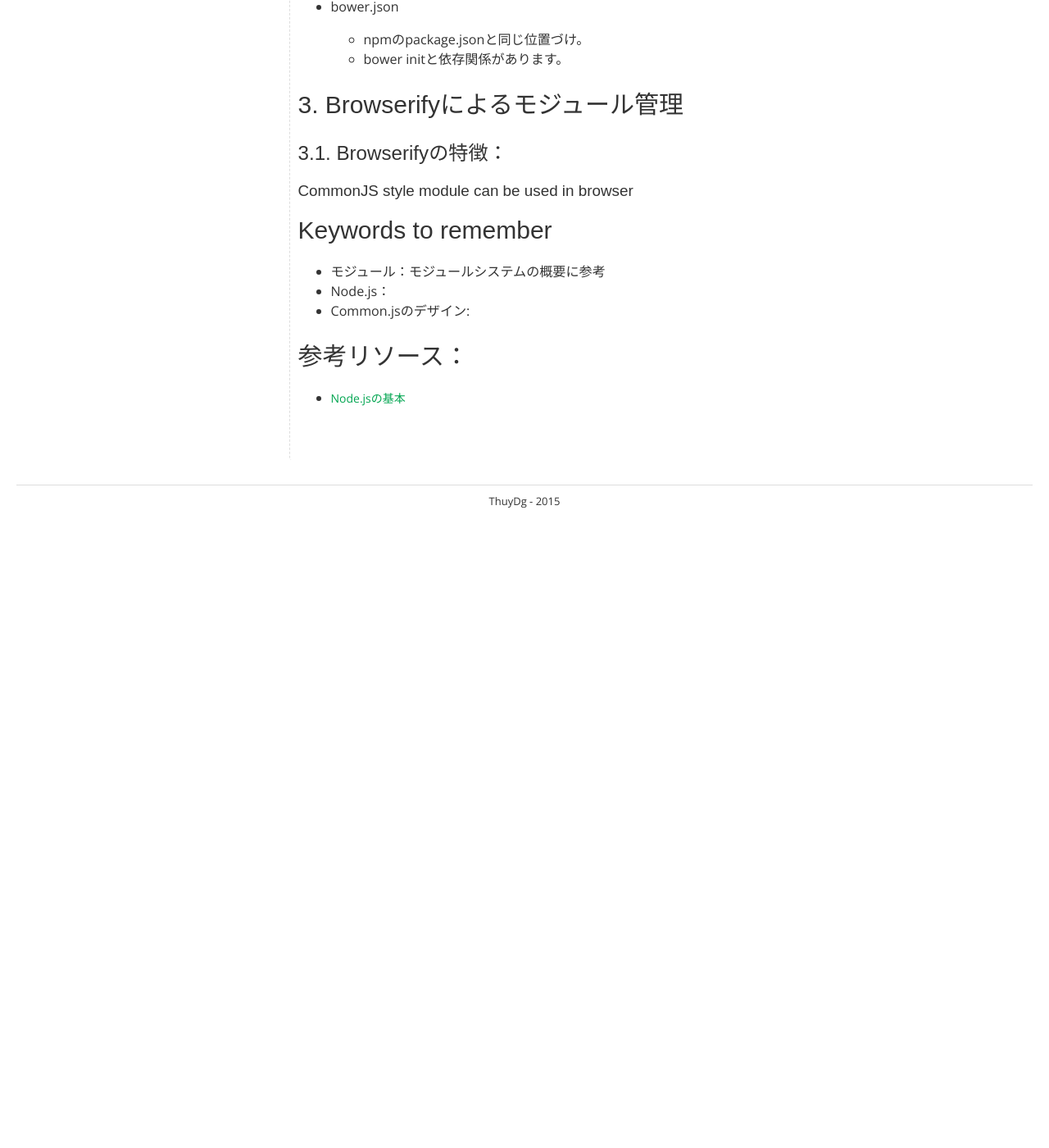
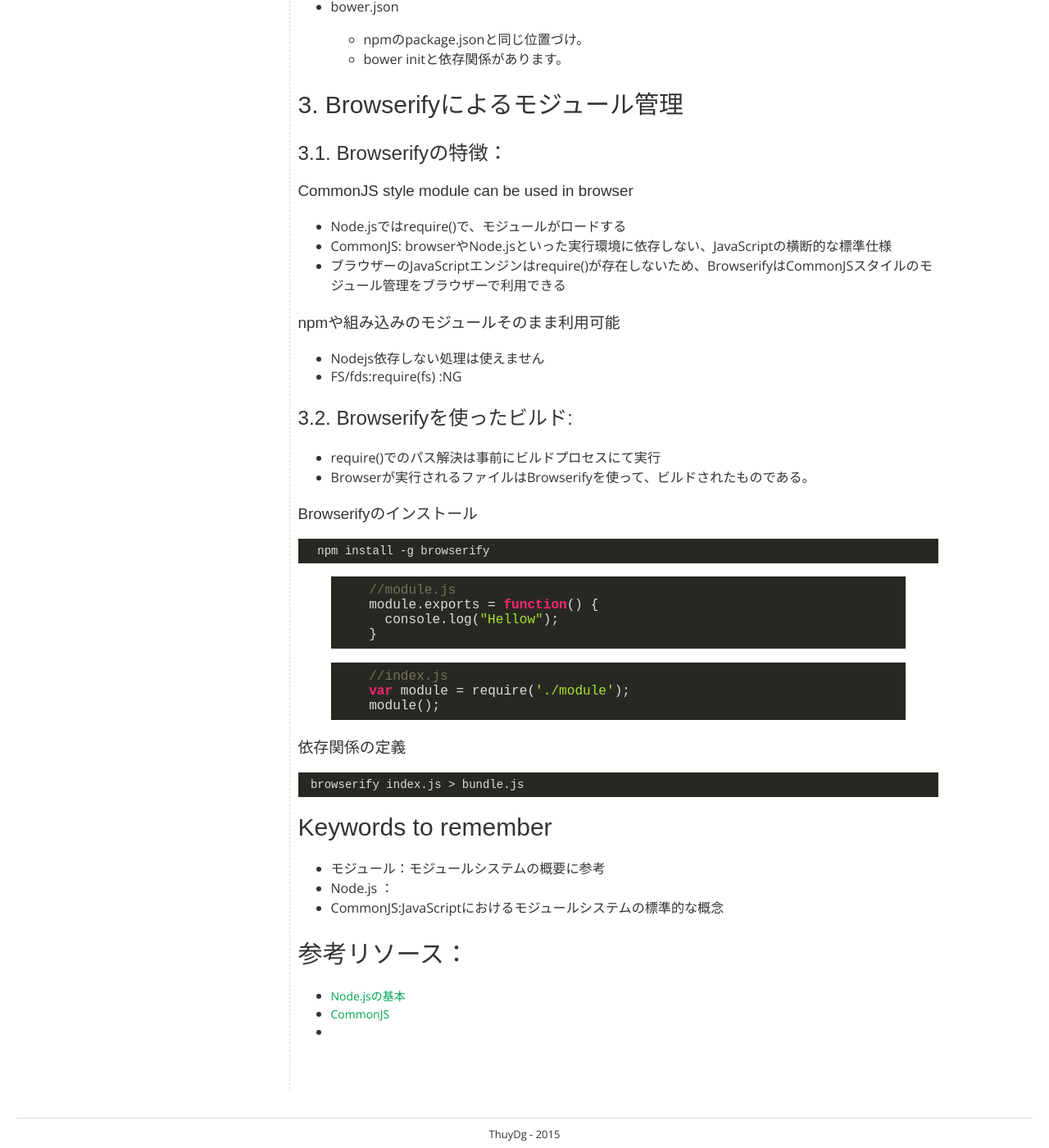
Before and after one commit to thuydg/thuydg.github.io, a Jekyll site: the page built from _posts/2015-02-05-web-frontend-module-management.md, in a window 1280 px wide and 1400 px high, scrolled down 2220 px. Shown: the whole window at 82% size. Built offline with Jekyll 4.4.1, drawn with Linux system fonts in a browser that asks for light colours; some web fonts are replaced; comment, search, counter and statistics services are not loaded; before the commit the page ends 2850 px from its top, so only the background shows below that.

Commit message:
node memo

```diff
--- a/_posts/2015-02-05-web-frontend-module-management.md
+++ b/_posts/2015-02-05-web-frontend-module-management.md
@@ -115,13 +115,50 @@ $ bower uninstall jquery
 
 ### CommonJS style module can be used in browser
 
+* Node.jsではrequire()で、モジュールがロードする
+* CommonJS: browserやNode.jsといった実行環境に依存しない、JavaScriptの横断的な標準仕様
+* ブラウザーのJavaScriptエンジンはrequire()が存在しないため、BrowserifyはCommonJSスタイルのモジュール管理をブラウザーで利用できる
+
+### npmや組み込みのモジュールそのまま利用可能
+
+* Nodejs依存しない処理は使えません
+* FS/fds:require(fs) :NG
+
+## 3.2. Browserifyを使ったビルド:
+
+* require()でのパス解決は事前にビルドプロセスにて実行
+* Browserが実行されるファイルはBrowserifyを使って、ビルドされたものである。
+
+### Browserifyのインストール
+
+      npm install -g browserify
+
+{% highlight JavaScript %}
+    //module.js
+    module.exports = function() {
+      console.log("Hellow");
+    }
+{% endhighlight %}
+
+{% highlight JavaScript %}
+    //index.js
+    var module = require('./module');
+    module();
+{% endhighlight %}
+
+### 依存関係の定義
+
+     browserify index.js > bundle.js
 
 # Keywords to remember
 
 * モジュール：モジュールシステムの概要に参考
-* Node.js：
-* Common.jsのデザイン:
+* Node.js ：
+* CommonJS:JavaScriptにおけるモジュールシステムの標準的な概念
+
 
 # 参考リソース：
 
 * [Node.jsの基本](http://gihyo.jp/dev/serial/01/nodejs/0001)
+* [CommonJS](http://www.commonjs.org/)
+* []()
```
Also changed, not shown: _posts/2015-02-09-npm-registration-memo.md (added, +186 -0 lines), _posts/2015-02-10-mac-memo.md (added, +28 -0 lines).
